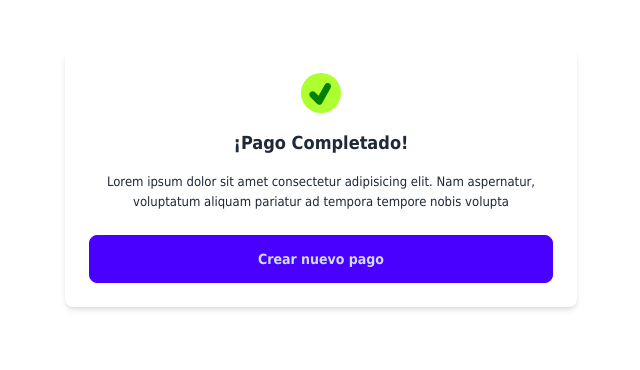
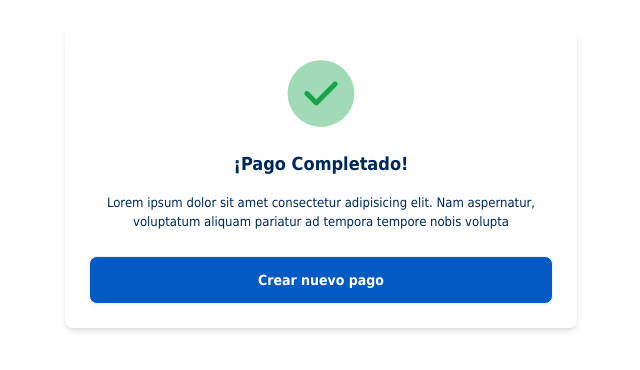
Before and after one commit to BertoPolo/bitnovo-test, a Next.js app: page /payment/success in a window 1280 px wide. Shown: the part 222-592 px from the top of the page, without its empty margins (319-959 px from the left). Built offline with nearby package versions, Linux system fonts and the light colour scheme.

Commit message:
improve svg's  /failed and /success. give right colors to texts

```diff
--- a/app/globals.css
+++ b/app/globals.css
@@ -24,21 +24,35 @@ body {
 body {
   font-size: small;
   font-family: Tahoma, Arial, sans-serif !important;
+  color: #002859;
 }
+
 h3 {
   font-size: large;
   font-weight: bolder;
 }
+
 small {
   font-size: x-small;
 }
+
 .tick {
   background-color: greenyellow;
   color: green;
   border-radius: 50%;
 }
+
 .cross {
   background-color: rgb(209, 101, 101);
   color: red;
   border-radius: 50%;
 }
+
+label {
+  font-weight: bold;
+}
+
+.bgBlue {
+  background: #035ac5 !important;
+  color: white !important;
+}
--- a/app/payment/failed/page.tsx
+++ b/app/payment/failed/page.tsx
@@ -8,13 +8,16 @@ const PaymentKo = () => {
       <div className="bg-white p-6 rounded-lg shadow-md w-1/2 max-w-lg text-center">
         <div className="mb-4 flex items-center justify-center">
           <span className="w-10 h-10 cross flex items-center justify-center">
-            <svg stroke="currentColor" fill="none" strokeWidth="0" viewBox="0 0 15 15" height="2em" width="2em" xmlns="http://www.w3.org/2000/svg">
+            <svg width="80" height="81" viewBox="0 0 80 81" fill="none" xmlns="http://www.w3.org/2000/svg">
               <path
-                fillRule="evenodd"
-                clipRule="evenodd"
-                d="M11.7816 4.03157C12.0062 3.80702 12.0062 3.44295 11.7816 3.2184C11.5571 2.99385 11.193 2.99385 10.9685 3.2184L7.50005 6.68682L4.03164 3.2184C3.80708 2.99385 3.44301 2.99385 3.21846 3.2184C2.99391 3.44295 2.99391 3.80702 3.21846 4.03157L6.68688 7.49999L3.21846 10.9684C2.99391 11.193 2.99391 11.557 3.21846 11.7816C3.44301 12.0061 3.80708 12.0061 4.03164 11.7816L7.50005 8.31316L10.9685 11.7816C11.193 12.0061 11.5571 12.0061 11.7816 11.7816C12.0062 11.557 12.0062 11.193 11.7816 10.9684L8.31322 7.49999L11.7816 4.03157Z"
-                fill="currentColor"
-              ></path>
+                opacity="0.4"
+                d="M40 73.8333C58.4095 73.8333 73.3333 58.9095 73.3333 40.5C73.3333 22.0905 58.4095 7.16666 40 7.16666C21.5905 7.16666 6.66663 22.0905 6.66663 40.5C6.66663 58.9095 21.5905 73.8333 40 73.8333Z"
+                fill="#DC2626"
+              />
+              <path
+                d="M43.5333 40.5L51.1999 32.8333C52.1666 31.8667 52.1666 30.2667 51.1999 29.3C50.2333 28.3333 48.6333 28.3333 47.6666 29.3L39.9999 36.9667L32.3333 29.3C31.3666 28.3333 29.7666 28.3333 28.8 29.3C27.8333 30.2667 27.8333 31.8667 28.8 32.8333L36.4666 40.5L28.8 48.1667C27.8333 49.1333 27.8333 50.7333 28.8 51.7C29.3 52.2 29.9333 52.4333 30.5666 52.4333C31.2 52.4333 31.8333 52.2 32.3333 51.7L39.9999 44.0333L47.6666 51.7C48.1666 52.2 48.7999 52.4333 49.4333 52.4333C50.0666 52.4333 50.6999 52.2 51.1999 51.7C52.1666 50.7333 52.1666 49.1333 51.1999 48.1667L43.5333 40.5Z"
+                fill="#DC2626"
+              />
             </svg>
           </span>
         </div>
@@ -25,7 +28,7 @@ const PaymentKo = () => {
         </p>
 
         <Link href={"/payment"}>
-          <button className="btn btn-primary w-full">Crear nuevo pago</button>
+          <button className="btn bgBlue w-full">Crear nuevo pago</button>
         </Link>
       </div>
     </div>
--- a/app/payment/page.tsx
+++ b/app/payment/page.tsx
@@ -131,15 +131,18 @@ const PaymentForm = () => {
             type="number"
             id="amount"
             placeholder="56.06"
-            className="input input-bordered w-full"
+            className="input mt-1 input-bordered w-full"
             value={price}
             onChange={(e) => setPrice(parseFloat(e.target.value))}
             min={0.1}
           />
         </div>
+
         {/* coin selector */}
         <div className={`mb-4 ${!isLoading && "relative"} text-start`}>
-          <label htmlFor="currency">Seleccionar moneda</label>
+          <label htmlFor="currency" className="mb-1">
+            Seleccionar moneda (I)
+          </label>
           <input
             id="currency"
             type="text"
@@ -185,9 +188,10 @@ const PaymentForm = () => {
             </div>
           )}
         </div>
+
         {/* concept */}
-        <div className="mb-4 ">
-          <label className="flex" htmlFor="concept">
+        <div className="mb-4">
+          <label className="flex mb-1" htmlFor="concept">
             Concepto
           </label>
           <input
@@ -199,8 +203,9 @@ const PaymentForm = () => {
             onChange={(e) => setConcept(e.target.value)}
           />
         </div>
+
         <div>
-          <button className="btn btn-primary mt-4 w-full " disabled={price === 0 || !coin || !concept || isLoading} onClick={handleSubmit}>
+          <button className="btn bgBlue mt-4 w-full " disabled={price === 0 || !coin || !concept || isLoading} onClick={handleSubmit}>
             Continuar
           </button>
         </div>
--- a/app/payment/resume/page.tsx
+++ b/app/payment/resume/page.tsx
@@ -14,7 +14,7 @@ const PaymentQR = ({ orderInfo }: { orderInfo: OrderInfo }) => {
   const [isTagCopied, setIsTagCopied] = useState(false)
   const [isAddressCopied, setIsAddressCopied] = useState(false)
   const [isCoinCopied, setIsCoinCopied] = useState(false)
-  const [cryptoAmount, setCryptoAmount] = useState(false)
+  // const [cryptoAmount, setCryptoAmount] = useState(false)
 
   useEffect(() => {
     if (timeLeft === 0) router.push(`/payment/failed`)
@@ -89,7 +89,7 @@ const PaymentQR = ({ orderInfo }: { orderInfo: OrderInfo }) => {
   }
   return (
     <div className="flex flex-col">
-      <h3 className="mb-2">Realiza el pago</h3>
+      <h3 className="mb-2 text-center md:text-start">Realiza el pago</h3>
       <div className="mt-2 p-6 shadow-md  flex flex-col justify-center items-center ">
         {/* clock */}
         <div className="my-2 flex justify-center items-center">
@@ -434,11 +434,11 @@ const Resume = () => {
   }
 
   return (
-    <div className="flex justify-center items-center min-h-screen md:flex-row">
-      {/* Left or Up side part */}
+    <div className="md:flex justify-center items-center min-h-screen md:flex-row">
       <div className="md:flex gap-4 bg-white ">
+        {/* Left or Up side part */}
         <div className="flex-1 mb-3">
-          <h3 className="mb-2">Resumen del pedido</h3>
+          <h3 className="mb-2 text-center md:text-start">Resumen del pedido</h3>
           <div className="p-6 pr-9 bg-slate-100 rounded-md">
             {/* importe */}
             <div className="flex justify-between">
@@ -469,6 +469,7 @@ const Resume = () => {
             </div>
             <hr />
 
+            {/* comercio */}
             <div className="flex justify-between">
               <div className="w-1/2 my-2">
                 <p>
@@ -490,10 +491,11 @@ const Resume = () => {
                     </g>
                   </svg>
                 </span>
-                <p className="text-end">Comercio de pruebas Samega</p>
+                <p className="ml-2 text-end">Comercio de pruebas Samega</p>
               </div>
             </div>
 
+            {/* fecha */}
             <div className="flex justify-between">
               <div className="w-1/2 my-2">
                 <p>
@@ -507,6 +509,7 @@ const Resume = () => {
             </div>
             <hr />
 
+            {/* concepto */}
             <div className="flex justify-between">
               <div className="w-1/2 my-2">
                 <p>
@@ -515,7 +518,7 @@ const Resume = () => {
               </div>
 
               <div className="w-1/2 my-2 text-end">
-                <p className="break-words ">{orderInfo.concept}</p>
+                <p className="break-words">{orderInfo.concept}</p>
               </div>
             </div>
           </div>
--- a/app/payment/success/page.tsx
+++ b/app/payment/success/page.tsx
@@ -8,17 +8,16 @@ const PaymentOk = () => {
       <div className="bg-white p-6 rounded-lg shadow-md w-1/2 max-w-lg text-center">
         <div className="mb-4 flex items-center justify-center">
           {/* change div for span */}
-          <svg
-            className="w-10 h-10 tick"
-            stroke="currentColor"
-            fill="currentColor"
-            strokeWidth="0"
-            version="1.2"
-            baseProfile="tiny"
-            viewBox="0 0 24 24"
-            xmlns="http://www.w3.org/2000/svg"
-          >
-            <path d="M16.972 6.251c-.967-.538-2.185-.188-2.720.777l-3.713 6.682-2.125-2.125c-.781-.781-2.047-.781-2.828 0-.781.781-.781 2.047 0 2.828l4 4c.378.379.888.587 1.414.587l.277-.020c.621-.087 1.166-.460 1.471-1.009l5-9c.537-.966.189-2.183-.776-2.720z"></path>
+          <svg width="80" height="81" viewBox="0 0 80 81" fill="none" xmlns="http://www.w3.org/2000/svg">
+            <path
+              opacity="0.4"
+              d="M40 73.8333C58.4095 73.8333 73.3333 58.9095 73.3333 40.5C73.3333 22.0905 58.4095 7.16666 40 7.16666C21.5905 7.16666 6.66667 22.0905 6.66667 40.5C6.66667 58.9095 21.5905 73.8333 40 73.8333Z"
+              fill="#16A34A"
+            />
+            <path
+              d="M35.2667 52.4333C34.6 52.4333 33.9667 52.1667 33.5 51.7L24.0667 42.2667C23.1 41.3 23.1 39.7 24.0667 38.7333C25.0333 37.7667 26.6333 37.7667 27.6 38.7333L35.2667 46.4L52.4 29.2667C53.3667 28.3 54.9667 28.3 55.9333 29.2667C56.9 30.2333 56.9 31.8333 55.9333 32.8L37.0333 51.7C36.5667 52.1667 35.9333 52.4333 35.2667 52.4333Z"
+              fill="#16A34A"
+            />
           </svg>
         </div>
 
@@ -28,7 +27,7 @@ const PaymentOk = () => {
         </p>
 
         <Link href={"/payment"}>
-          <button className="btn btn-primary w-full">Crear nuevo pago</button>
+          <button className="btn bgBlue w-full">Crear nuevo pago</button>
         </Link>
       </div>
     </div>
```
